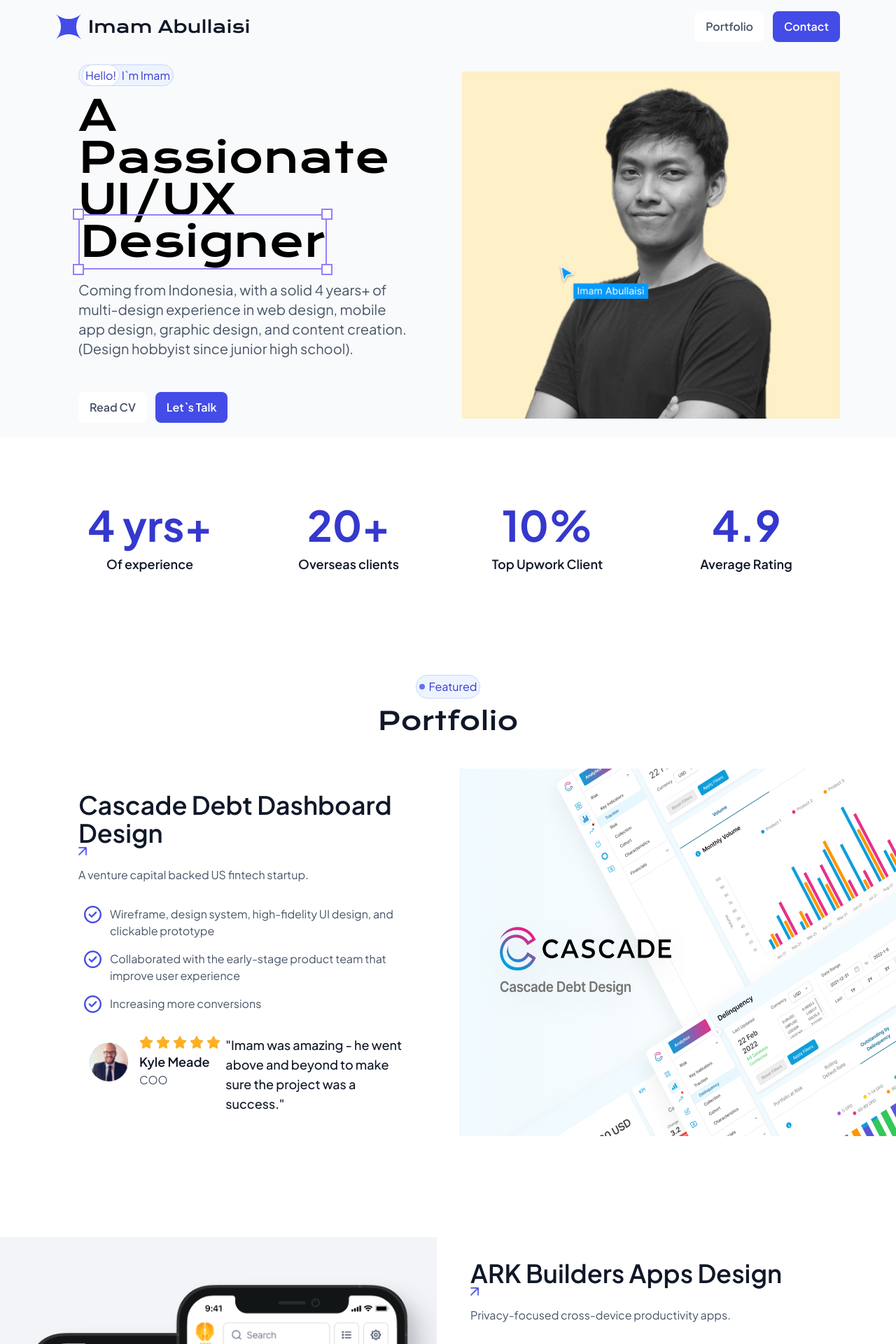
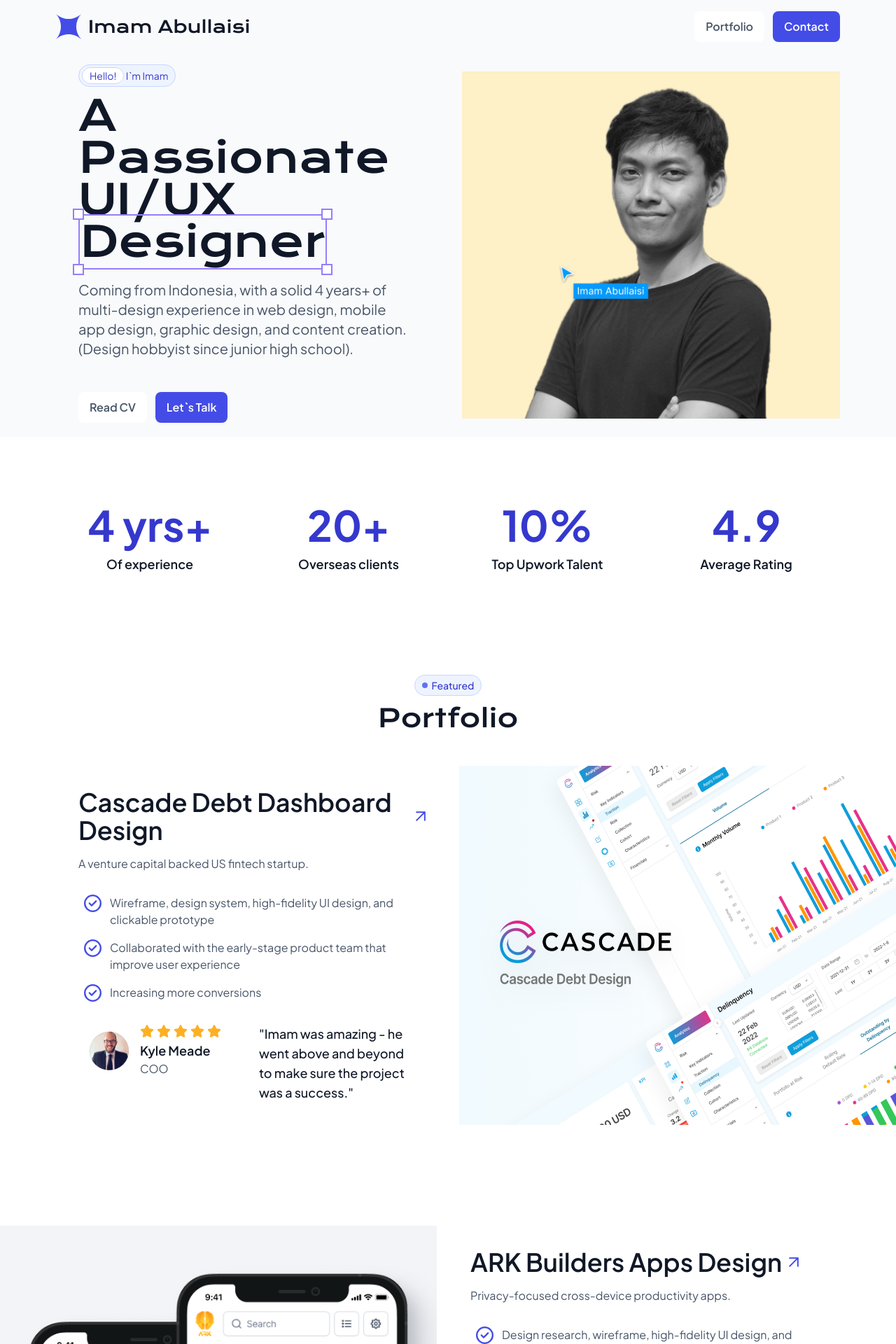
Before and after one commit to abullaisi/imam.github.io, a Next.js app: page / in a window 1280 px wide. Shown: the top 1920 px of the page at 70% size. Built offline with nearby package versions, Linux system fonts and the light colour scheme.

Commit message:
fix: scroll to and button cv

```diff
--- a/app/components/footer.tsx
+++ b/app/components/footer.tsx
@@ -13,6 +13,7 @@ import type { FC, ReactElement } from 'react'
 
 import LogoIcon from '@/assets/icons/logo-icon'
 import Button from '@/components/global/button'
+import { handleOpenCV } from '@/lib/utils'
 
 const Footer: FC = (): ReactElement => {
   const handleMail = (): void => {
@@ -20,11 +21,19 @@ const Footer: FC = (): ReactElement => {
   }
 
   return (
-    <div className="flex flex-col gap-16 bg-[#161B26] px-4 py-16 lg:px-20">
+    <div
+      id="footer"
+      className="flex flex-col gap-16 bg-[#161B26] px-4 py-16 lg:px-20"
+    >
       <div className="flex flex-col justify-start gap-12 lg:items-center lg:justify-center">
         <LogoIcon fill="#85888E" />
         <div className="flex flex-col items-center justify-center gap-4">
-          <h6 className="text-start font-krona text-4xl text-[#F5F5F6] lg:text-center lg:text-6xl">
+          <h6
+            className="text-start font-krona text-4xl text-[#F5F5F6] lg:text-center lg:text-6xl"
+            style={{
+              letterSpacing: '-8%'
+            }}
+          >
             Let’s get started on something great
           </h6>
           <span className="text-start text-base text-[#94969C] lg:text-center lg:text-xl">
@@ -35,7 +44,7 @@ const Footer: FC = (): ReactElement => {
       <div className="flex flex-col gap-8 px-0 lg:px-8">
         <hr />
         <div className="flex w-full flex-col justify-between gap-y-8 lg:flex-row">
-          <div className="flex gap-6">
+          <div className="flex flex-wrap gap-6">
             <Link
               href="https://www.upwork.com/freelancers/~018bcc6270715b3e74"
               target="_blank"
@@ -104,6 +113,9 @@ const Footer: FC = (): ReactElement => {
             <Button
               variant="outline"
               className="flex w-full items-center justify-center gap-1 lg:w-fit"
+              onClick={() => {
+                handleOpenCV()
+              }}
             >
               <span>Read CV</span>
               <FontAwesomeIcon
--- a/app/components/highlight.tsx
+++ b/app/components/highlight.tsx
@@ -15,7 +15,7 @@ const Highlight: FC = (): ReactElement => {
     },
     {
       title: '10%',
-      subtitle: 'Top Upwork Client'
+      subtitle: 'Top Upwork Talent'
     },
     {
       title: '4.9',
--- a/app/components/jumbotron.tsx
+++ b/app/components/jumbotron.tsx
@@ -4,6 +4,7 @@ import type { FC, ReactElement } from 'react'
 import Content from '@/assets/Content.png'
 import Badge from '@/components/global/badge'
 import Button from '@/components/global/button'
+import { handleOpenCV } from '@/lib/utils'
 
 const Jumbotron: FC = (): ReactElement => {
   const handleMail = (): void => {
@@ -16,15 +17,38 @@ const Jumbotron: FC = (): ReactElement => {
       // style={{ height: 'calc(100vh - 44px)' }}
     >
       <div className="px-4 py-5 lg:px-8">
-        <Badge type="primary">
-          <Badge type="secondary">Hello!</Badge> I`m Imam
+        <Badge
+          type="primary"
+          className="font-modium py-1.5 pl-1 pr-2.5 text-sm text-[#3538CD]"
+        >
+          <span className="rounded-full border border-[#C7D7FE] bg-white px-2.5 py-0.5">
+            Hello!
+          </span>{' '}
+          I`m Imam
         </Badge>
         <div className="mt-4 font-krona text-3xl leading-[70px] lg:text-6xl">
-          <span className="">A Passionate</span>
+          <span
+            className="font-krona text-[#101828]"
+            style={{
+              letterSpacing: '-8%'
+            }}
+          >
+            A Passionate
+          </span>
           {/* <br /> */}
-          <div className="">
+          <div
+            className="font-krona text-[#101828]"
+            style={{
+              letterSpacing: '-8%'
+            }}
+          >
             UI/UX{' '}
-            <span className="relative w-full text-nowrap border-2 border-[#947EFB]">
+            <span
+              className="relative w-full text-nowrap border-2 border-[#947EFB] font-krona text-[#101828]"
+              style={{
+                letterSpacing: '-8%'
+              }}
+            >
               <div
                 className="absolute h-4 w-4 border-2 border-[#947EFB] bg-white"
                 style={{ top: '-10px', left: '-10px' }}
@@ -50,8 +74,15 @@ const Jumbotron: FC = (): ReactElement => {
           experience in web design, mobile app design, graphic design, and
           content creation. (Design hobbyist since junior high school).
         </div>
-        <div className="mt-12 flex justify-start gap-3">
-          <Button variant="secondary">Read CV</Button>
+        <div className="mt-12 flex flex-col justify-start gap-3 lg:flex-row">
+          <Button
+            variant="secondary"
+            onClick={() => {
+              handleOpenCV()
+            }}
+          >
+            Read CV
+          </Button>
           <Button
             variant="primary"
             onClick={() => {
--- a/app/components/portfolio.tsx
+++ b/app/components/portfolio.tsx
@@ -9,20 +9,25 @@ import type { FC, ReactElement } from 'react'
 
 import AvatarImage from '@/assets/Avatar.png'
 import Avatar1Image from '@/assets/Avatar1.png'
-import Icon from '@/assets/Icon.png'
+import ArrowTopRight from '@/assets/icons/arrow-top-right'
 import MockupCascadeImage from '@/assets/MockupCascade.png'
 import MockupIosImage from '@/assets/MockupIos.png'
 import Badge from '@/components/global/badge'
 
 const Portfolio: FC = (): ReactElement => {
   return (
-    <div className="flex flex-col gap-12 bg-white py-24 pt-12">
+    <div id="portfolio" className="flex flex-col gap-12 bg-white py-24 pt-12">
       <div className="flex flex-col items-center justify-center gap-3 px-4">
-        <Badge className="flex items-center gap-1.5">
+        <Badge className="flex items-center gap-1.5 px-2.5 py-1 text-sm font-medium text-[#3538CD]">
           <div className="h-2 w-2 rounded-full bg-[#6172F3]"></div>
           Featured
         </Badge>
-        <h4 className="font-krona text-4xl font-normal text-[#101828]">
+        <h4
+          className="font-krona text-4xl font-normal text-[#101828]"
+          style={{
+            letterSpacing: '-8%'
+          }}
+        >
           Portfolio
         </h4>
       </div>
@@ -34,10 +39,10 @@ const Portfolio: FC = (): ReactElement => {
         />
         <div className="flex flex-col gap-8 px-4 lg:py-8 lg:pl-28">
           <div className="flex flex-col gap-2 lg:gap-4">
-            <h5 className="text-2xl font-semibold text-[#101828] lg:text-4xl">
-              Cascade Debt Dashboard Design
+            <h5 className="flex items-center text-2xl font-semibold text-[#101828] lg:text-4xl">
+              <span className="pr-2.5">Cascade Debt Dashboard Design</span>
               <Link href="https://www.cascadedebt.com/" target="_blank">
-                <Image src={Icon} alt="" width={12} height={12} />
+                <ArrowTopRight />
               </Link>
             </h5>
             <p className="text-base text-[#475467]">
@@ -92,7 +97,7 @@ const Portfolio: FC = (): ReactElement => {
               &quot;Imam was amazing - he went above and beyond to make sure the
               project was a success.&quot;
             </div>
-            <div className="flex w-[300px] items-center gap-4">
+            <div className="flex w-full flex-wrap items-center gap-4">
               <Image src={AvatarImage} className="h-14 w-14" alt="Client" />
               <div className="flex flex-col gap-1">
                 <div className="flex gap-1">
@@ -123,10 +128,10 @@ const Portfolio: FC = (): ReactElement => {
         <Image src={MockupIosImage} alt="mockup project" />
         <div className="flex flex-col gap-8 px-4 lg:py-8 lg:pr-28">
           <div className="flex flex-col gap-2 lg:gap-4">
-            <h5 className="text-2xl font-semibold text-[#101828] lg:text-4xl">
-              ARK Builders Apps Design
+            <h5 className="flex items-center text-2xl font-semibold text-[#101828] lg:text-4xl">
+              <span className="pr-2.5">ARK Builders Apps Design</span>
               <Link href="https://ark-builders.dev/" target="_blank">
-                <Image src={Icon} alt="" width={12} height={12} />
+                <ArrowTopRight />
               </Link>
             </h5>
             <p className="text-base text-[#475467]">
@@ -181,7 +186,7 @@ const Portfolio: FC = (): ReactElement => {
               attractive, ergonomic and efficient. Will hire again for
               sure.&quot;
             </div>
-            <div className="flex w-[300px] items-center gap-4">
+            <div className="flex w-full flex-wrap items-center gap-4">
               <Image src={Avatar1Image} className="h-14 w-14" alt="Client" />
               <div className="flex flex-col gap-1">
                 <div className="flex gap-1">
--- /dev/null
+++ b/assets/icons/arrow-top-right.tsx
@@ -0,0 +1,29 @@
+import { forwardRef } from 'react'
+
+type SVGIconProps = React.SVGProps<SVGSVGElement>
+
+const ArrowTopRight = forwardRef<SVGSVGElement, SVGIconProps>(
+  ({ width = 14, height = 14, ...props }: SVGIconProps, ref) => (
+    <svg
+      width={width}
+      height={height}
+      viewBox={`0 0 ${width} ${height}`}
+      fill="none"
+      xmlns="http://www.w3.org/2000/svg"
+      ref={ref}
+      {...props}
+    >
+      <path
+        d="M1.16663 12.8333L12.8333 1.16663M12.8333 1.16663H1.16663M12.8333 1.16663V12.8333"
+        stroke="#444CE7"
+        strokeWidth="2"
+        strokeLinecap="round"
+        strokeLinejoin="round"
+      />
+    </svg>
+  )
+)
+
+ArrowTopRight.displayName = 'ArrowTopRight'
+
+export default ArrowTopRight
--- a/components/layouts/navbar.tsx
+++ b/components/layouts/navbar.tsx
@@ -4,6 +4,7 @@ import Link from 'next/link'
 import React, { useEffect, useState } from 'react'
 
 import LogoIcon from '@/assets/icons/logo-icon'
+import { scrollToSection } from '@/lib/utils'
 
 import Button from '../global/button'
 
@@ -34,7 +35,12 @@ const Navbar: React.FC = () => {
       <div className="flex flex-wrap items-center justify-between">
         <Link href="/" className="flex items-center gap-2.5">
           <LogoIcon />
-          <span className="hidden font-krona text-2xl text-gunmetal lg:block">
+          <span
+            className="hidden font-krona text-2xl text-gunmetal sm:block"
+            style={{
+              letterSpacing: '-8%'
+            }}
+          >
             Imam Abullaisi
           </span>
         </Link>
@@ -65,10 +71,22 @@ const Navbar: React.FC = () => {
           } block w-full justify-end pt-5 transition-all duration-300 ease-in-out lg:flex lg:w-auto lg:items-center lg:pt-0`}
         >
           <div className="flex flex-col gap-3 lg:flex-row">
-            <Button variant="secondary" className="w-full">
+            <Button
+              variant="secondary"
+              className="w-full"
+              onClick={() => {
+                scrollToSection('portfolio', 50)
+              }}
+            >
               Portfolio
             </Button>
-            <Button variant="primary" className="w-full">
+            <Button
+              variant="primary"
+              className="w-full"
+              onClick={() => {
+                scrollToSection('footer', 50)
+              }}
+            >
               Contact
             </Button>
           </div>
--- /dev/null
+++ b/lib/utils.ts
@@ -0,0 +1,14 @@
+export const scrollToSection = (sectionId: string, margin: number): void => {
+  const section = document.getElementById(sectionId)
+  if (section) {
+    const sectionTop = section.getBoundingClientRect().top + window.scrollY
+    window.scrollTo({
+      top: sectionTop - margin,
+      behavior: 'smooth'
+    })
+  }
+}
+
+export const handleOpenCV = (): void => {
+  window.open('/CV.pdf', '_blank')
+}
```
Also changed, not shown: 1 other file (tests, documents, lock files or other folders).
